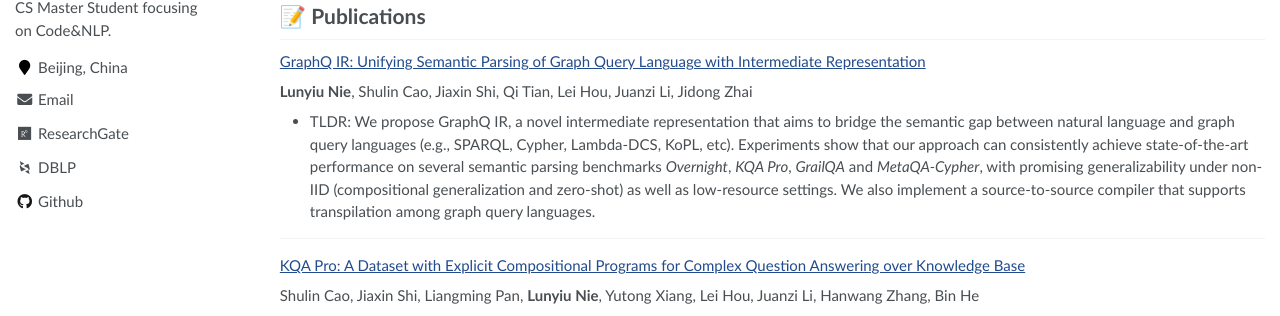
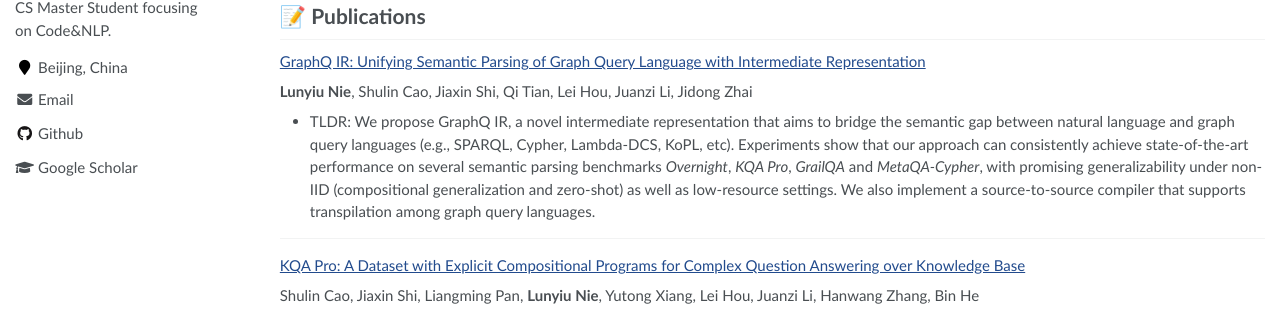
Before and after one commit to Flitternie/flitternie.github.io, a Jekyll site: the page built from _pages/about.md, in a window 1280 px wide. Shown: the part 357-673 px from the top of the page. Built offline with Jekyll 4.4.1, drawn with Linux system fonts in a browser that asks for light colours; some web fonts are replaced; part of the change alters nothing that is shown.

Commit message:
update google scholar

```diff
--- a/_config.yml
+++ b/_config.yml
@@ -27,9 +27,9 @@ author:
   location         : "Beijing, China"
   employer         :
   pubmed           :
-  googlescholar    : #"https://scholar.google.com/citations?user=YOUR_GOOGLE_SCHOLAR_ID"
+  googlescholar    : "https://scholar.google.com/citations?user=IwXgGTsAAAAJ"
   email            : "nlx20@mails.tsinghua.edu.cn"
-  researchgate     : https://www.researchgate.net/profile/Lun-Yiu-Nie # e.g., "https://www.researchgate.net/profile/yourprofile"
+  researchgate     : # https://www.researchgate.net/profile/Lun-Yiu-Nie # e.g., "https://www.researchgate.net/profile/yourprofile"
   uri              :
   bitbucket        :
   codepen          :
@@ -44,7 +44,7 @@ author:
   impactstory      : # e.g., "https://profiles.impactstory.org/u/xxxx-xxxx-xxxx-xxxx"
   lastfm           :
   linkedin         : # e.g., "linkedin username"
-  dblp             : https://dblp.org/pid/255/5516.html # e.g., "https://dblp.org/pid/xx/xxxx.html"
+  dblp             : # https://dblp.org/pid/255/5516.html # e.g., "https://dblp.org/pid/xx/xxxx.html"
   orcid            : # e.g., "https://orcid.org/xxxx"
   pinterest        :
   soundcloud       :
```
